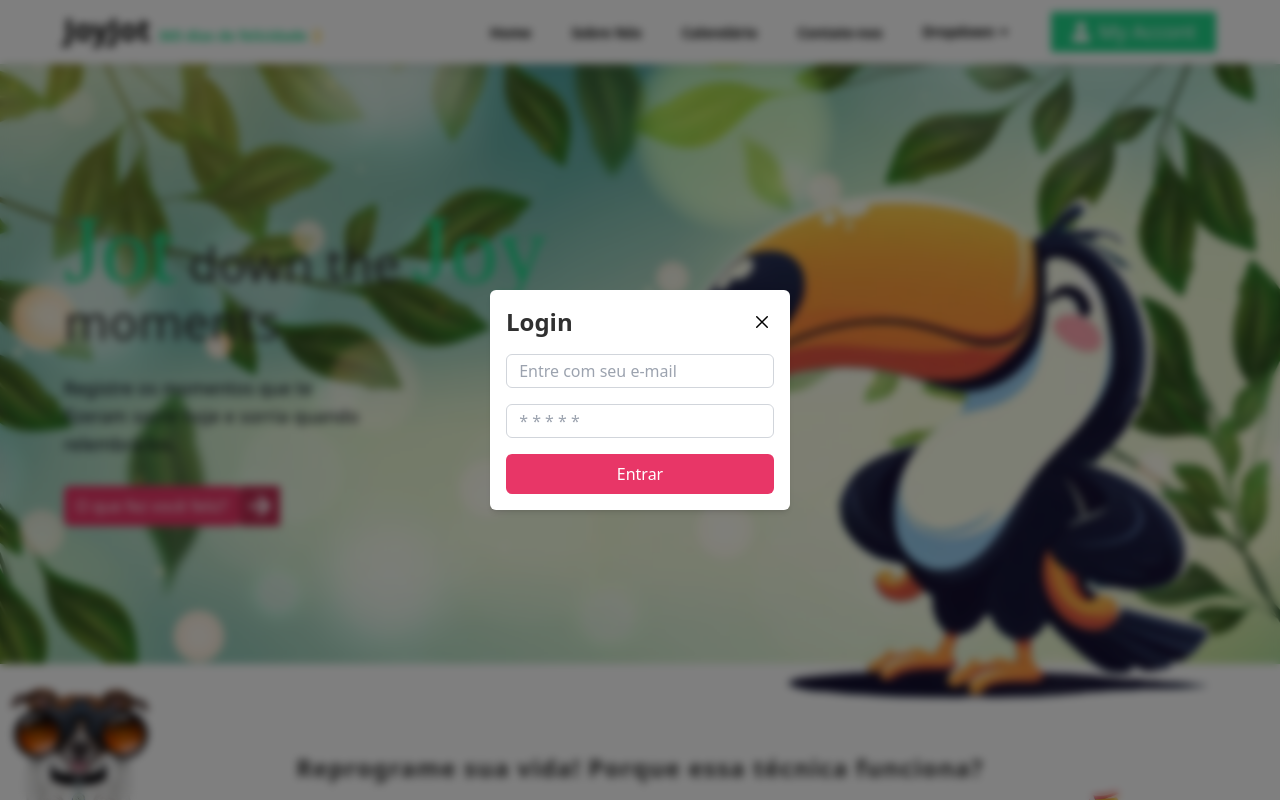
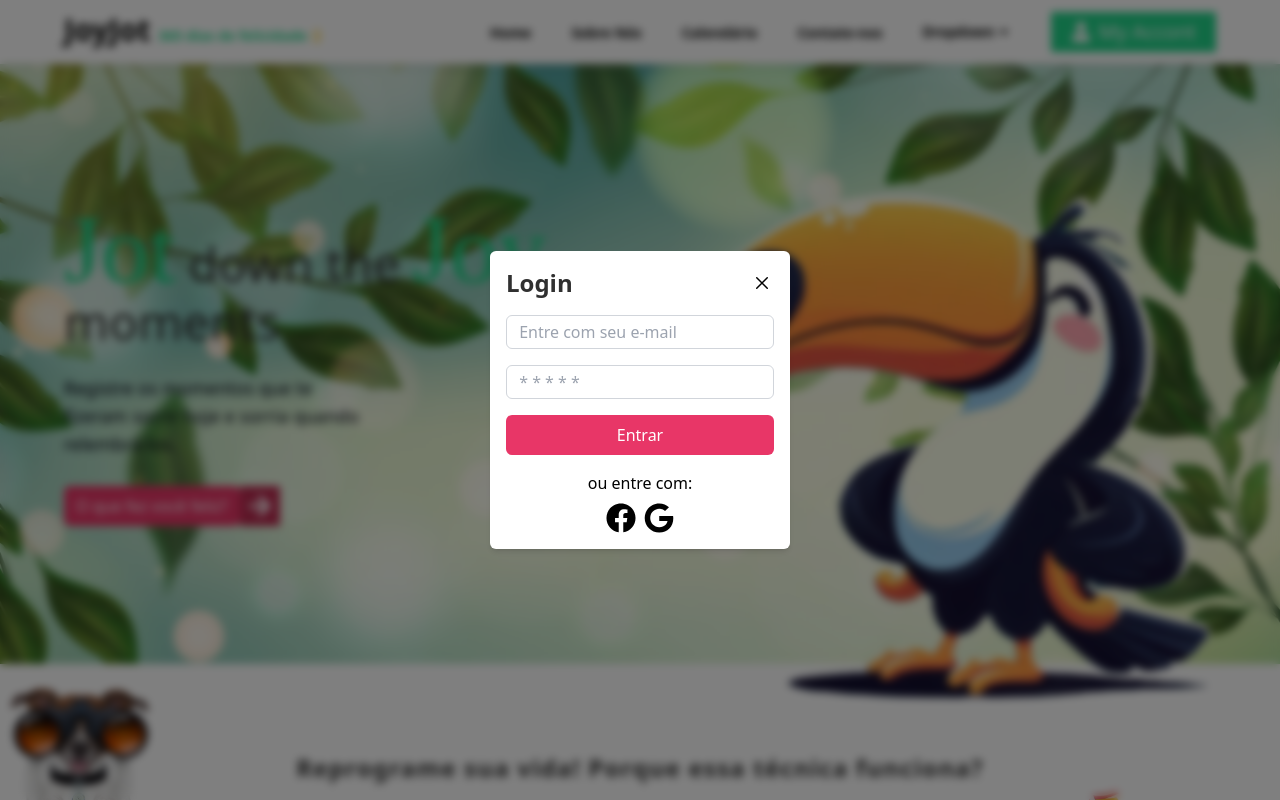
Before and after one commit to jmtannus/JoyJot_365-dias-de-felicidade, a React (Vite) app in the folder frontend/: page / in a window 1280 px wide. Shown: the top 800 px of the page. Built offline with nearby package versions, Linux system fonts and the light colour scheme; a web font is replaced by a local one.

Commit message:
layout popUp finalizado

```diff
--- a/frontend/src/components/PopUp/PopUp.jsx
+++ b/frontend/src/components/PopUp/PopUp.jsx
@@ -1,4 +1,5 @@
 import React from "react";
+import { FaFacebook, FaGoogle } from "react-icons/fa";
 import { IoCloseOutline } from "react-icons/io5";
 
 const PopUp = ({ showPopup, setShowPopup }) => {
@@ -52,6 +53,13 @@ const PopUp = ({ showPopup, setShowPopup }) => {
                 </div>
 
                 {/* social login */}
+                <div className="mt-4">
+                  <p className="text-center">ou entre com: </p>
+                  <div className="flex justify-center gap-2 mt-2">
+                    <FaFacebook className="text-3xl hover:text-blue-500 duration-200"/>
+                    <FaGoogle className="text-3xl hover:text-primary duration-200" />
+                  </div>
+                </div>
               </div>
             </div>
           </div>
```
